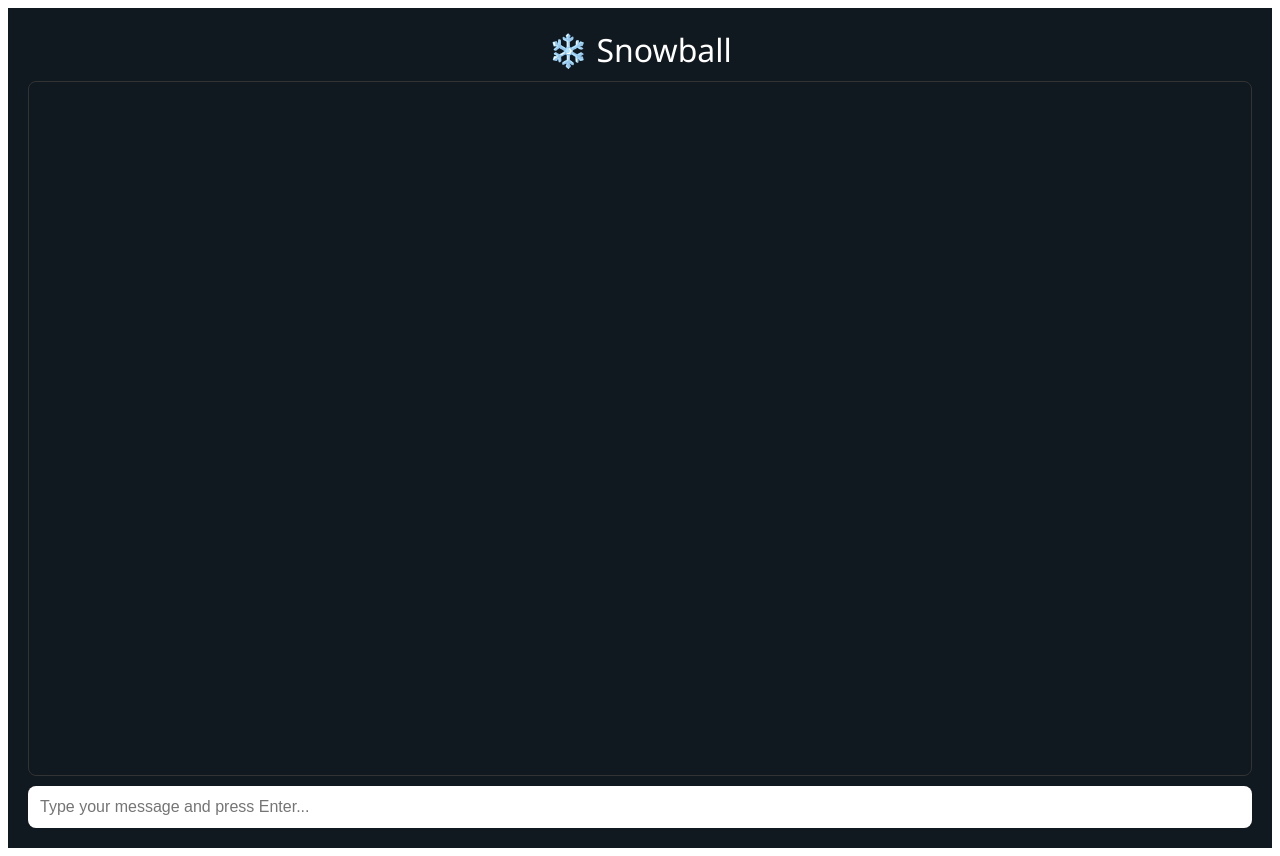
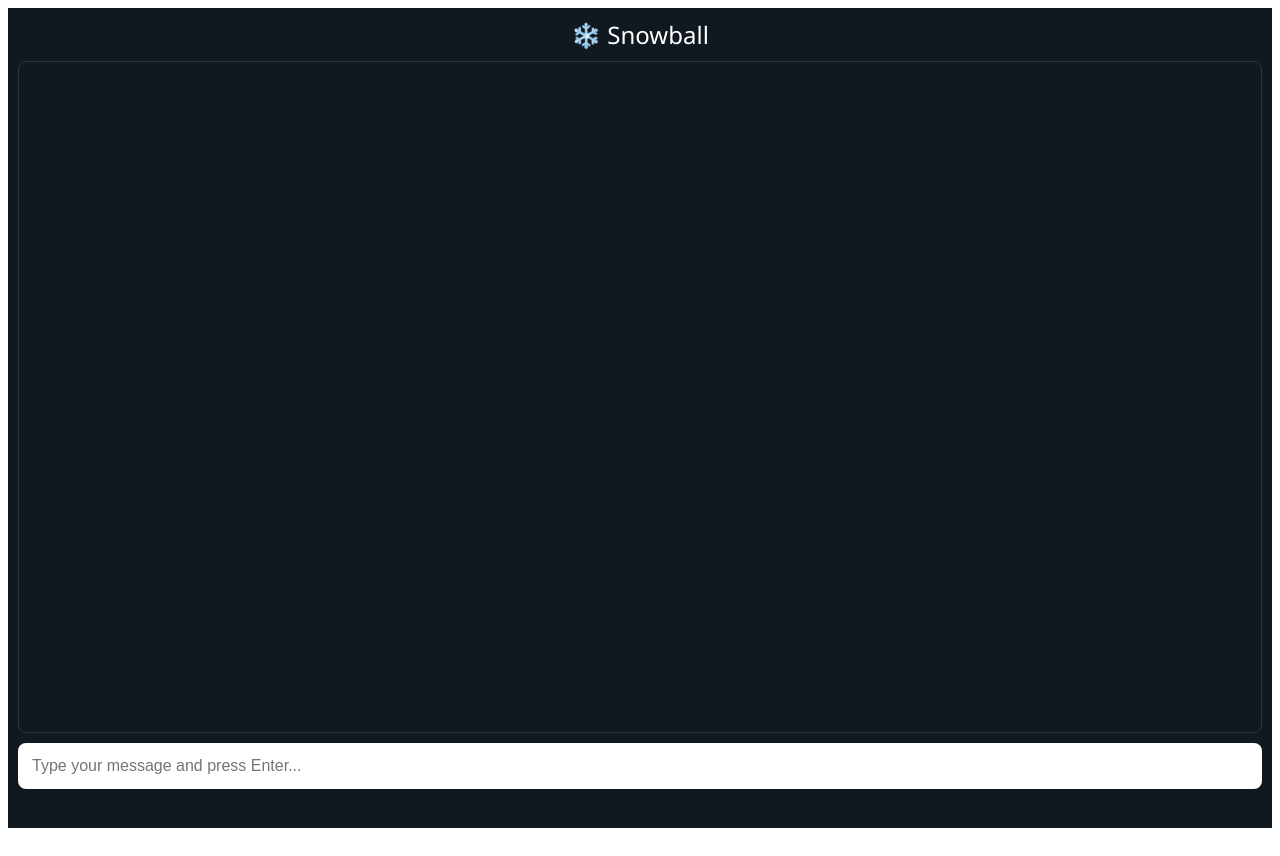
Before and after one commit to mariosnow/snowball-deploy, a React (Vite) app in the folder frontend/: page / in a window 1280 px wide. Built offline with nearby package versions, Linux system fonts and the light colour scheme.

Commit message:
Update App.jsx

```diff
--- a/frontend/App.jsx
+++ b/frontend/App.jsx
@@ -95,10 +95,10 @@ const styles = {
     flexDirection: 'column',
     background: '#101820',
     color: 'white',
-    padding: '20px',
+    padding: '10px',
   },
   header: {
-    fontSize: '2rem',
+    fontSize: '1.5rem',
     textAlign: 'center',
     marginBottom: '10px',
   },
@@ -111,6 +111,7 @@ const styles = {
     border: '1px solid #333',
     borderRadius: '8px',
     marginBottom: '10px',
+    maxHeight: 'calc(100vh - 150px)',
   },
   userMsg: {
     alignSelf: 'flex-end',
@@ -118,7 +119,8 @@ const styles = {
     padding: '8px 12px',
     borderRadius: '16px',
     margin: '4px',
-    maxWidth: '70%',
+    maxWidth: '80%',
+    wordWrap: 'break-word',
   },
   botMsg: {
     alignSelf: 'flex-start',
@@ -126,13 +128,16 @@ const styles = {
     padding: '8px 12px',
     borderRadius: '16px',
     margin: '4px',
-    maxWidth: '70%',
+    maxWidth: '80%',
+    wordWrap: 'break-word',
   },
   input: {
-    padding: '12px',
+    padding: '14px',
     borderRadius: '8px',
     border: 'none',
     fontSize: '1rem',
     outline: 'none',
+    width: '100%',
+    boxSizing: 'border-box',
   },
 };
```
